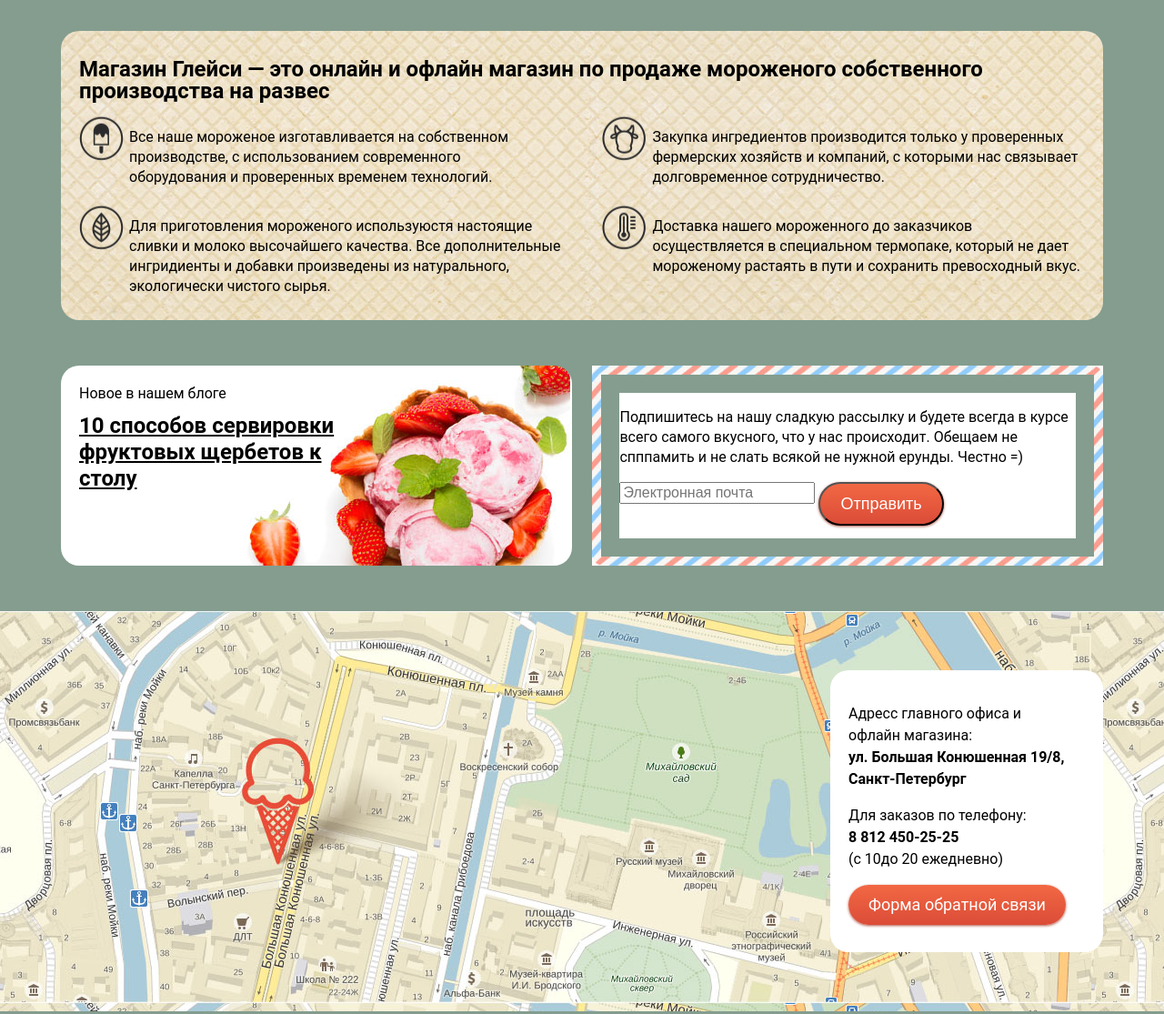
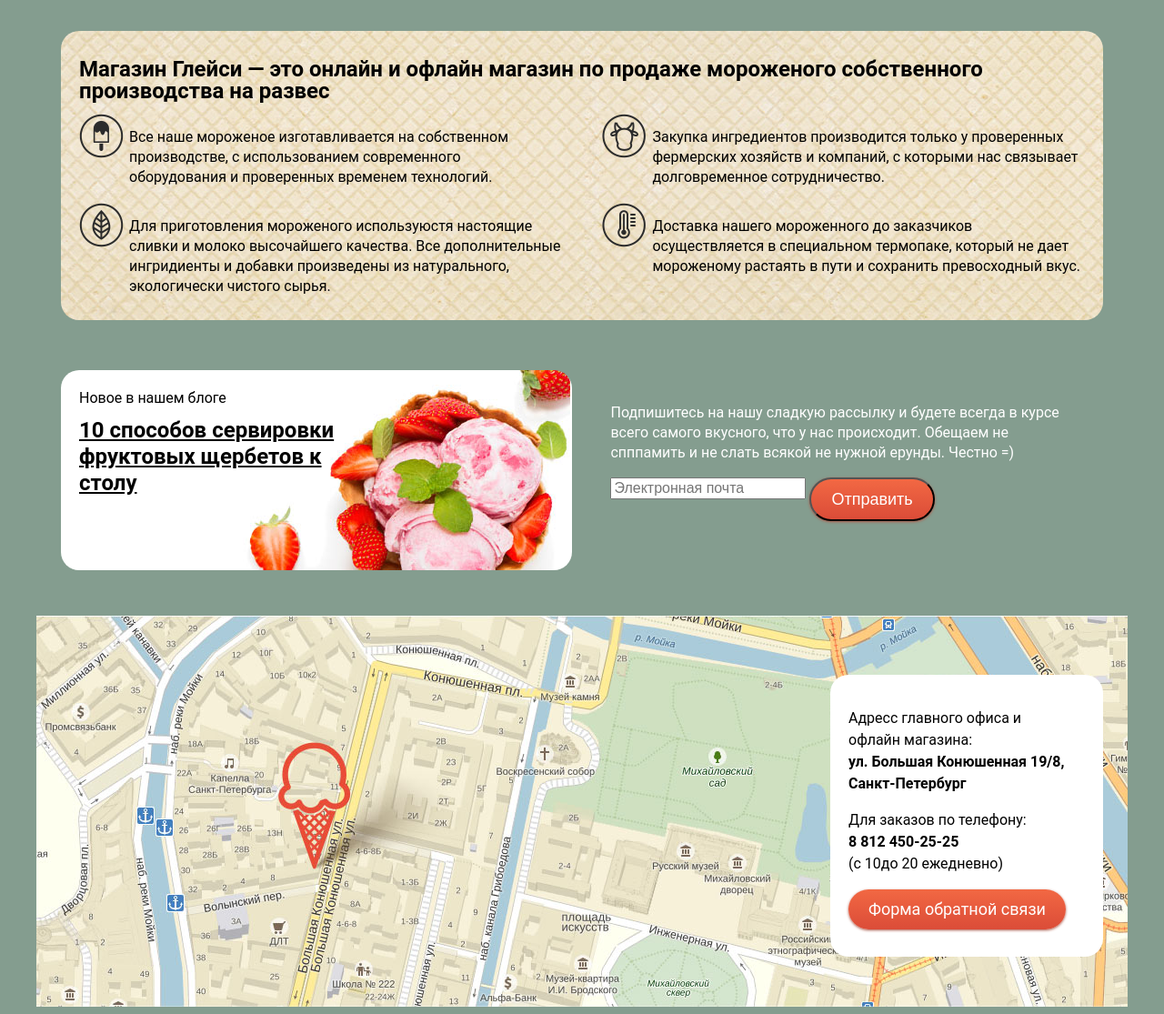
Before and after one commit to Grevinna/66820-gllacy, a plain HTML site: page index.html in a window 1280 px wide. Shown: the part 1300-2415 px from the top of the page at 91% size. Drawn offline with Linux system fonts and the light colour scheme.

Commit message:
+ правки с Евгением

```diff
--- a/css/style.css
+++ b/css/style.css
@@ -64,12 +64,9 @@ h2 {
 }
 
 .pseudo-image::after,
-.pseudo-image:hover::after,
-.pseudo-image::before,
-.pseudo-image:hover::before {
+.pseudo-image::before{
   content: "";
   position: absolute;
-  transform: translate(0%, 0%);
   background-image: url("../img/sprite.png");
   background-repeat: no-repeat;
 }
@@ -387,11 +384,10 @@ h2 {
 /*promo*/
 
 .promo {
-  justify-content: space-between;
-  flex-wrap: wrap;
   border-radius: 20px;
   background-image: url("../img/wafer.jpg");
   padding: 30px 20px 10px;
+  margin-bottom: 55px;
 }
 
 .promo-name {
@@ -401,37 +397,41 @@ h2 {
   margin: 0px;
   margin-bottom: 12px;
 }
-
+.promo-content{
+  display: flex;
+  justify-content: space-between;
+  flex-wrap: wrap;
+}
 .promo-text {
   position: relative;
   width: 43%;
-  margin-left: 55px;
+  padding-left: 55px;
   color:  #000000;
+}
+.promo-text::before{
+  left: 0;
+  top: -15px;
 }
 
 .cow::before {
-  transform: translate(-55px, -25%);
   width: 48px;
   height: 49px;
   background-position: -10px -330px;
 }
 
 .ice::before {
-  transform: translate(-55px, -25%);
   width: 49px;
   height: 49px;
   background-position: -10px -565px;
 }
 
 .sheet::before {
-  transform: translate(-55px, -25%);
   width: 49px;
   height: 49px;
   background-position: -10px -1196px;
 }
 
 .thermometer::before {
-  transform: translate(-55px, -25%);
   width: 48px;
   height: 49px;
   background-position: -10px -1265px;
@@ -468,29 +468,46 @@ h2 {
 
 /*.mail-field*/
 
+.mail-field::before {
+  /*position: absolute;
+  background: #ffffff;
+  top: 10px;
+  right: 10px;
+  left: 10px;
+  bottom: 10px;
+  content: "";
+  display: block;
+  border-radius:  20px;*/
+}
+
 .mail-field {
   min-height: 220px;
-  border: 10px solid rgba(0, 0, 0, 0);
-  border-radius: 20px;
-  border-image-slice: 12;
-  border-image-source:
+  /*background:
     url("../img/mail-field.jpg");
-  background-clip: content-box;
-  background-color: #ffffff;
-  color: #000000;
-  border-image-width: 10px;
+  color: #000000;*/
 }
 
-
+.mail-field > * {
+  position: relative;
+}
 
 
 
 /*.map*/
 
 .map {
+  position: relative;
+  height: 431px;
+}
+.map-layer{
+  position: absolute;
+  width: 100%;
   background-image: url(../img/map.jpg);
-  min-height: 431px;
+  height: 431px;
+  background-repeat: no-repeat;
+  background-position: top center;
 }
+
 
 .map-wrapper {
   display: flex;
@@ -509,6 +526,7 @@ h2 {
   padding: 20px;
   line-height: 1.5;
   margin: 65px 0px;
+  position: relative;
 }
 
 
--- a/index.html
+++ b/index.html
@@ -198,8 +198,9 @@
 						</div>
 					</section>
 
-					<section class="section-main promo">
+					<section class="promo">
 						<h2 class="promo-name">Магазин Глейси  — это онлайн и офлайн магазин по продаже мороженого собственного производства на развес</h2>
+            <div class="promo-content">
               <p class="promo-text pseudo-image ice">
                 Все наше мороженое изготавливается на собственном производстве, с использованием современного оборудования и проверенных временем технологий.
               </p>
@@ -212,6 +213,7 @@
               <p class="promo-text pseudo-image thermometer">
                 Доставка нашего мороженного до заказчиков осуществляется в специальном термопаке, который не дает мороженому растаять в пути и сохранить превосходный вкус.
               </p>
+            </div>
 					</section>
 
 					<section class="section-main stocks">
@@ -238,6 +240,7 @@
 			</div>
 
 			<div class="map">
+        <div id="map" class="map-layer"></div>
         <div class="content-wrapper map-wrapper">
           <div class="map-info">
             <p class="map-adress">
@@ -309,5 +312,38 @@
 			</form>
 		</div>
 
+    <script src="http://api-maps.yandex.ru/2.1/?lang=ru_RU" type="text/javascript"></script>
+    <script>
+    ymaps.ready(init);
+
+function init () {
+    var myMap = new ymaps.Map("map", {
+            center: [59.93929879314208,30.3293537301941],
+            zoom: 16
+        }, {
+            searchControlProvider: 'yandex#search'
+        }),
+        myPlacemark = new ymaps.Placemark([59.93863106417265,30.3230545], {
+            // Чтобы балун и хинт открывались на метке, необходимо задать ей определенные свойства.
+            balloonContentHeader: "Балун метки",
+            balloonContentBody: "Содержимое <em>балуна</em> метки",
+            balloonContentFooter: "Подвал",
+            hintContent: "Хинт метки"
+        }, {
+            // Опции.
+            // Необходимо указать данный тип макета.
+            iconLayout: 'default#image',
+            // Своё изображение иконки метки.
+            iconImageHref: 'img/pin.png',
+            // Размеры метки.
+            iconImageSize: [218, 142],
+            // Смещение левого верхнего угла иконки относительно
+            // её "ножки" (точки привязки).
+            iconImageOffset: [-40, -142]
+        });
+
+    myMap.geoObjects.add(myPlacemark);
+}
+    </script>
   </body>
 </html>
```
Lines whose indentation alone changed are shown as unchanged.
